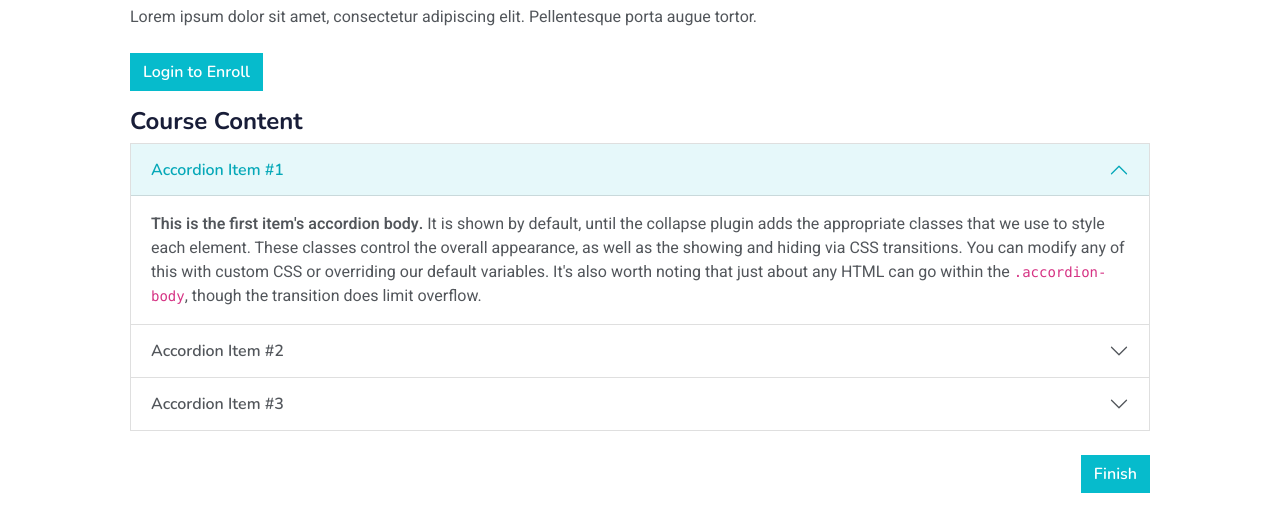
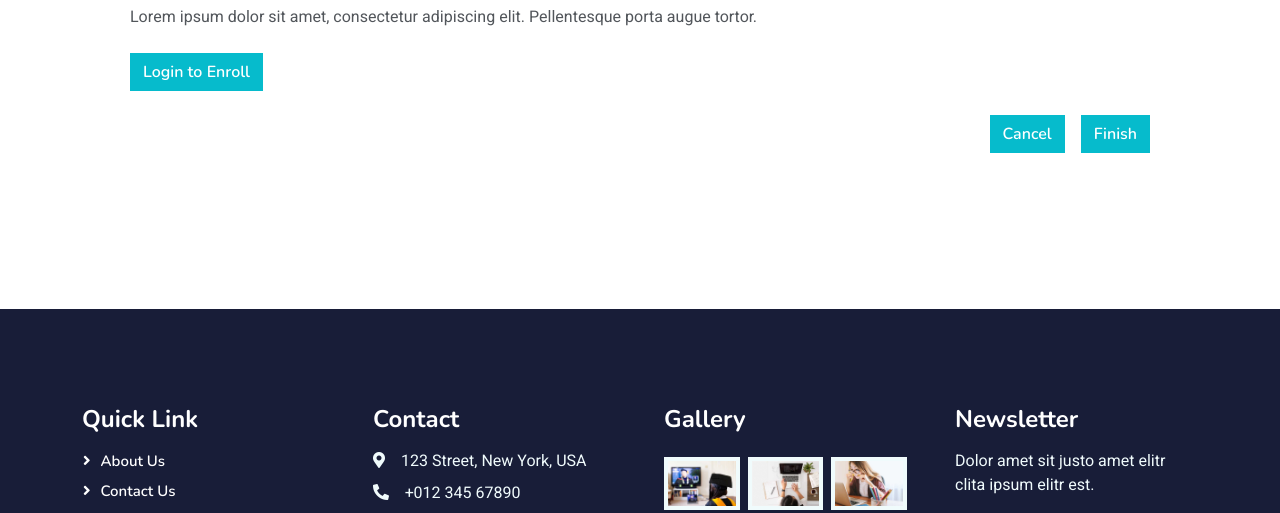
Before and after one commit to AsriGaluhKirana/Nextech-Academy, a plain HTML site: page frontend/detail-course.html in a window 1280 px wide. Shown: the part 1238-1751 px from the top of the page. Drawn offline with nearby package versions, Linux system fonts and the light colour scheme; no server answers.

Commit message:
detail course

```diff
--- a/frontend/detail-course.html
+++ b/frontend/detail-course.html
@@ -115,7 +115,7 @@
                             Login to Enroll
                         </button>
                     </div>
-                    <div class="accor">
+                    <!-- <div class="accor">
                         <h4>Course Content</h4>
                         <div class="accordion" id="accordionPanelsStayOpenExample">
                             <div class="accordion-item">
@@ -191,8 +191,11 @@
                                 </div>
                             </div>
                         </div>
-                    </div>
-                    <div class="btn-finish justify-content-end mt-4 d-flex">
+                    </div> -->
+                    <div class="btn-finish justify-content-end mt-4 d-flex gap-3">
+                        <button type="button" class="btn btn-primary">
+                            Cancel
+                        </button>
                         <button type="button" class="btn btn-primary">
                             Finish
                         </button>
```
